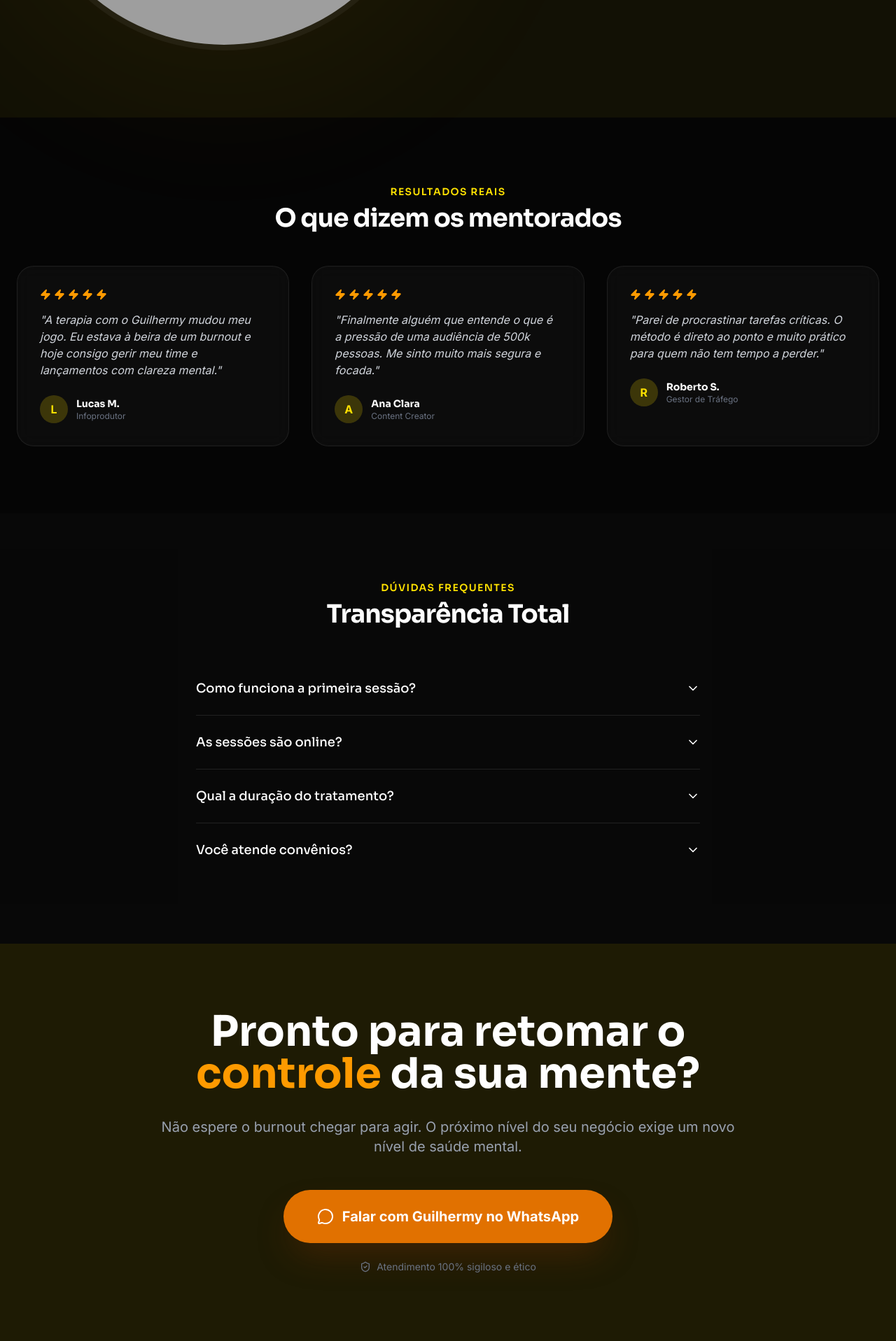
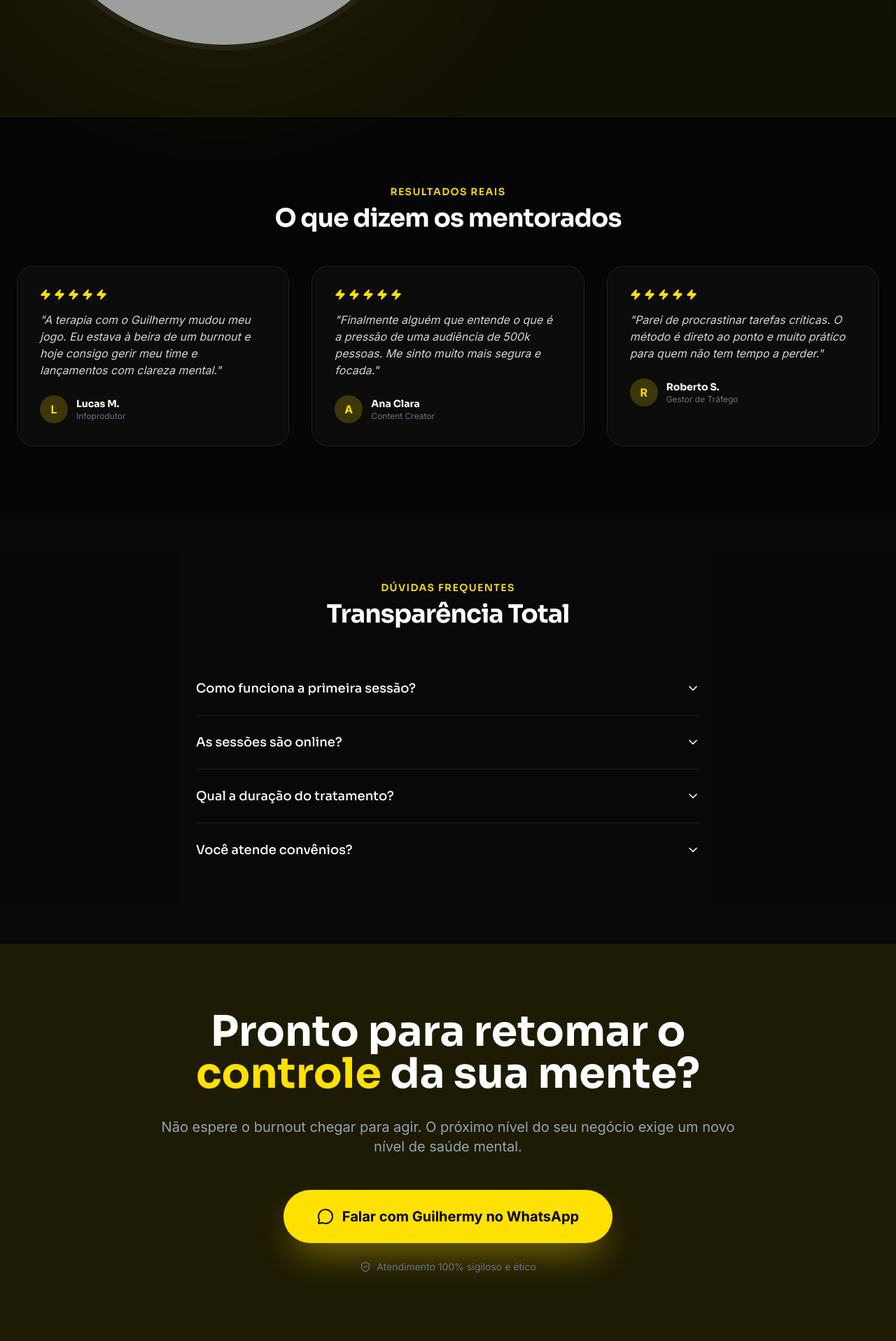
Before and after one commit to iBuildy/prototipo---guilhermy, a React (Vite) app: page / in a window 1280 px wide. Shown: the part 2772-4689 px from the top of the page at 70% size. Built offline with nearby package versions, Linux system fonts and the light colour scheme; grey boxes are pictures that could not be loaded.

Commit message:
feat: fix page title, add Processo de Elite section, and unify bright yellow branding

```diff
--- a/index.html
+++ b/index.html
@@ -3,7 +3,7 @@
   <head>
     <meta charset="UTF-8" />
     <meta name="viewport" content="width=device-width, initial-scale=1.0" />
-    <title>My Google AI Studio App</title>
+    <title>Psicólogo do Digital - Guilhermy Joseph</title>
   </head>
   <body>
     <div id="root"></div>
--- a/src/App.tsx
+++ b/src/App.tsx
@@ -328,7 +328,7 @@ export default function App() {
                 referrerPolicy="no-referrer"
               />
             </div>
-            <div className="absolute -z-10 top-1/2 left-1/2 -translate-x-1/2 -translate-y-1/2 w-[120%] h-[120%] bg-amber-500/5 blur-[100px] rounded-full" />
+            <div className="absolute -z-10 top-1/2 left-1/2 -translate-x-1/2 -translate-y-1/2 w-[120%] h-[120%] bg-[#FFE100]/5 blur-[100px] rounded-full" />
           </div>
           <div>
             <SectionTitle subtitle="O Especialista">Guilhermy Joseph</SectionTitle>
@@ -376,7 +376,7 @@ export default function App() {
             ].map((item, idx) => (
               <div key={idx} className="p-8 rounded-3xl glass-card border-white/5">
                 <div className="flex gap-1 mb-4">
-                  {[1, 2, 3, 4, 5].map(i => <Zap key={i} className="w-4 h-4 text-amber-500 fill-amber-500" />)}
+                  {[1, 2, 3, 4, 5].map(i => <Zap key={i} className="w-4 h-4 text-[#FFE100] fill-[#FFE100]" />)}
                 </div>
                 <p className="text-gray-300 italic mb-6">"{item.text}"</p>
                 <div className="flex items-center gap-3">
@@ -424,14 +424,14 @@ export default function App() {
         <div className="absolute inset-0 bg-[#FFE100]/10 pointer-events-none" />
         <div className="max-w-4xl mx-auto px-6 text-center relative z-10">
           <h2 className="text-4xl md:text-6xl font-display font-bold mb-8">
-            Pronto para retomar o <span className="text-amber-500">controle</span> da sua mente?
+            Pronto para retomar o <span className="text-[#FFE100]">controle</span> da sua mente?
           </h2>
           <p className="text-xl text-gray-400 mb-12">
             Não espere o burnout chegar para agir. O próximo nível do seu negócio exige um novo nível de saúde mental.
           </p>
           <button
             onClick={handleWhatsApp}
-            className="bg-amber-600 hover:bg-amber-500 text-white px-12 py-6 rounded-full text-xl font-bold transition-all shadow-2xl shadow-amber-900/40 flex items-center justify-center gap-3 mx-auto group"
+            className="bg-[#FFE100] hover:bg-[#FFD700] text-black px-12 py-6 rounded-full text-xl font-bold transition-all shadow-2xl shadow-[#FFE100]/40 flex items-center justify-center gap-3 mx-auto group"
           >
             <MessageCircle className="w-6 h-6" /> Falar com Guilhermy no WhatsApp
           </button>
```
